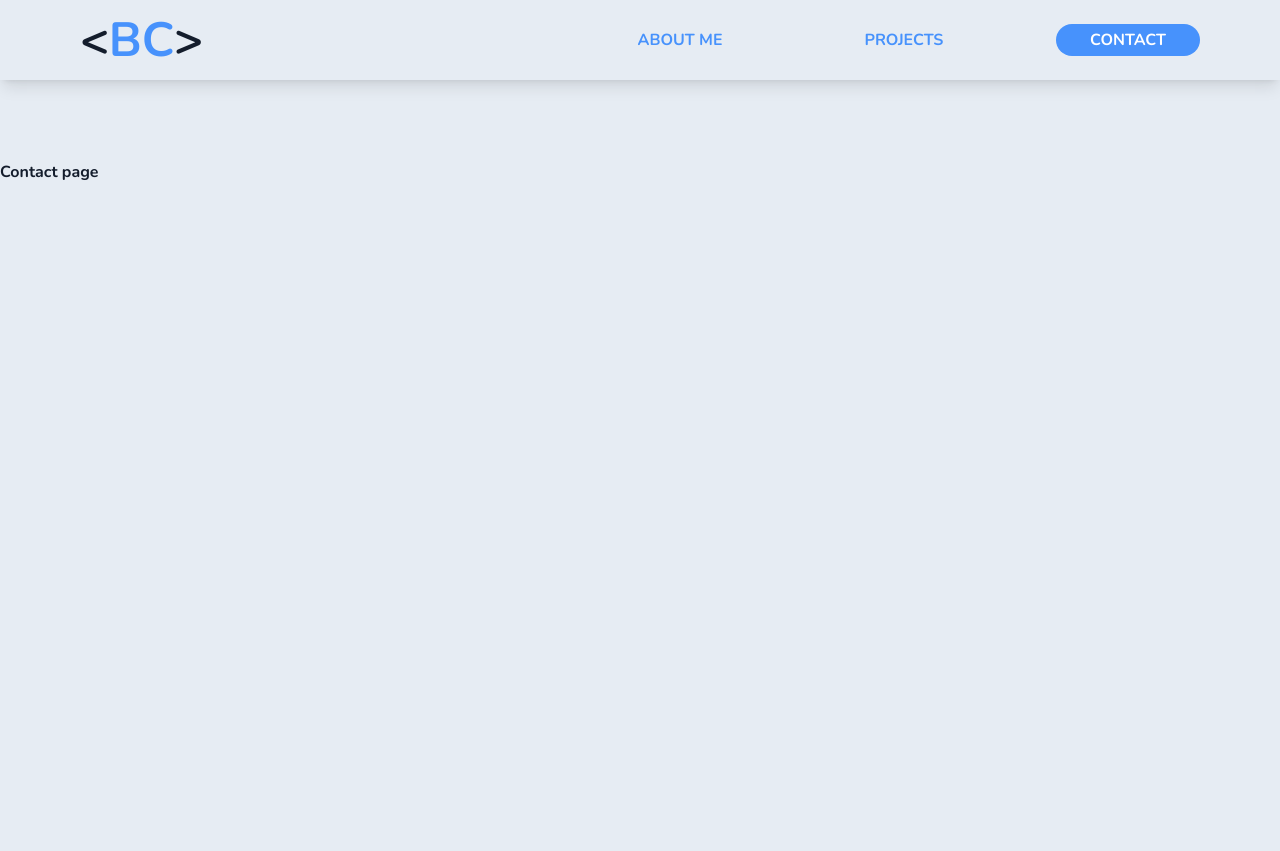
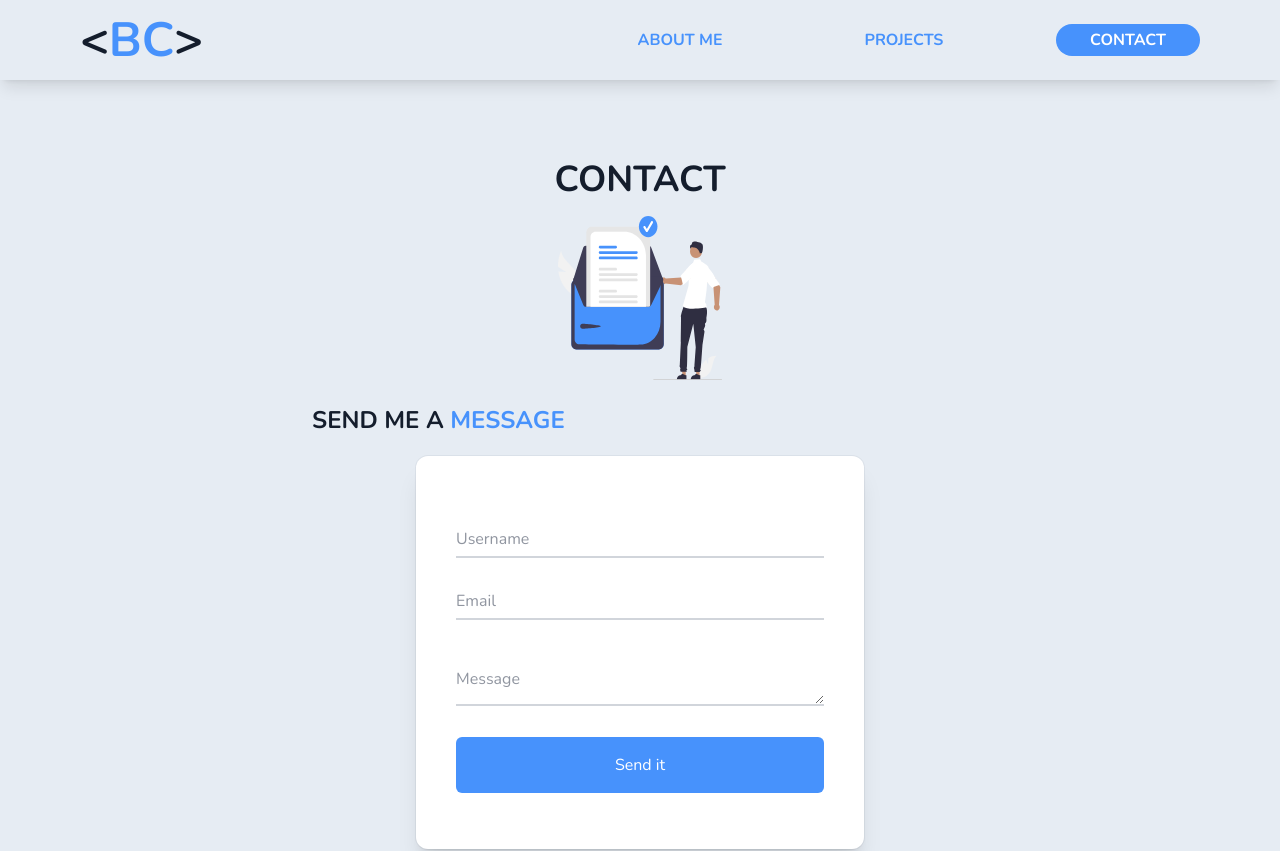
Before and after one commit to BrianC9/portfolio, a Next.js app: page /contact in a window 1280 px wide. Shown: the top 851 px of the page. Before the commit the page ends 800 px from the top, so only its background shows below. Built offline with nearby package versions, Linux system fonts and the light colour scheme.

Commit message:
feat: contact page ui

```diff
--- /dev/null
+++ b/components/Form.jsx
@@ -0,0 +1,69 @@
+import React from 'react';
+
+function Form() {
+  return (
+    <div className='relative mx-auto w-full max-w-md bg-white px-6 pt-10 pb-8 shadow-xl ring-1 ring-gray-900/5 sm:rounded-xl sm:px-10'>
+      <div className='w-full'>
+        <form action=''>
+          <div className='relative mt-6'>
+            <input
+              type='text'
+              name='username'
+              id='username'
+              required
+              placeholder='Username'
+              className='peer mt-1 w-full border-b-2 border-gray-300 px-0 py-1 placeholder:text-transparent focus:border-primary focus:outline-none'
+            />
+            <label
+              htmlFor='username'
+              className='text-red pointer-events-none absolute top-0 left-0 origin-left -translate-y-1/2 transform text-sm opacity-75 transition-all duration-100 ease-in-out peer-placeholder-shown:top-1/2 peer-placeholder-shown:text-base peer-placeholder-shown:text-gray-500 peer-focus:top-0 peer-focus:pl-0 peer-focus:text-sm peer-focus:text-gray-800'
+            >
+              Username
+            </label>
+          </div>
+          <div className='relative mt-6'>
+            <input
+              type='email'
+              name='email'
+              id='email'
+              required
+              placeholder='Email Address'
+              className='peer mt-1 w-full border-b-2 border-gray-300 px-0 py-1 placeholder:text-transparent focus:border-gray-500 focus:outline-none'
+            />
+            <label
+              htmlFor='email'
+              className='text-red pointer-events-none absolute top-0 left-0 origin-left -translate-y-1/2 transform text-sm opacity-75 transition-all duration-100 ease-in-out peer-placeholder-shown:top-1/2 peer-placeholder-shown:text-base peer-placeholder-shown:text-gray-500 peer-focus:top-0 peer-focus:pl-0 peer-focus:text-sm peer-focus:text-gray-800'
+            >
+              Email
+            </label>
+          </div>
+          <div className='relative mt-6'>
+            <textarea
+              name='message'
+              id='message'
+              required
+              placeholder='Message...'
+              className='peer peer mt-1 w-full border-b-2 border-gray-300 px-0 py-1 placeholder:text-transparent focus:border-primary focus:outline-none'
+            ></textarea>
+            <label
+              htmlFor='message'
+              className='pointer-events-none absolute top-0 left-0 origin-left -translate-y-1/2 transform text-sm  opacity-75 transition-all duration-100 ease-in-out peer-placeholder-shown:top-1/2 peer-placeholder-shown:text-base peer-placeholder-shown:text-gray-500 peer-focus:top-0 peer-focus:pl-0 peer-focus:text-sm peer-focus:text-gray-800'
+            >
+              Message
+            </label>
+          </div>
+          <div className='my-6'>
+            <button
+              type='submit'
+              className='w-full rounded-md bg-secondary px-3 py-4 text-white hover:bg-sky-600 focus:bg-primart focus:outline-none'
+            >
+              Send it
+            </button>
+          </div>
+        </form>
+      </div>
+    </div>
+  );
+}
+
+export default Form;
--- a/pages/contact.jsx
+++ b/pages/contact.jsx
@@ -1,13 +1,43 @@
-import MainLayout from "@/components/MainLayout";
-import React from "react";
-import Head from "next/head";
+import MainLayout from '@/components/MainLayout';
+import React from 'react';
+import Form from '@/components/Form';
+import Image from 'next/image';
+import SocialIcons from '@/components/SocialIcons';
+
 function Contact() {
   return (
-    <MainLayout>
-      <Head>
-        <title>BC - Contact</title>
-      </Head>
-      <h1>Contact page</h1>
+    <MainLayout page={'Contact me'}>
+      <main className='px-5 sm:px-10 md:px-15 lg:px-20 xl:px-30 max-w-[85ch] mx-auto'>
+        <section
+          id='heading'
+          className='grid gap-4 grid-cols-1 place-content-center place-items-center w-2/4 mx-auto'
+        >
+          <h1 className='text-2xl md:text-4xl uppercase'>Contact</h1>
+          <Image
+            src={'/assets/images/undraw-contact.svg'}
+            alt='A person launching a rocket'
+            width={400}
+            height={400}
+            className=' w-full md:w-2/4'
+            priority={true}
+            blurDataURL={'/assets/images/undraw-contact.svg'}
+            placeholder='blur'
+          />
+        </section>
+        <section className='grid gap-5 my-6 max-w-[85ch] mx-auto '>
+          <h2 className='text-xl md:text-2xl uppercase'>
+            Send me a <span className='text-secondary'>message</span>
+          </h2>
+
+          <Form />
+        </section>
+        <section className='grid gap-5 my-16 max-w-[85ch] mx-auto '>
+          <h2 className='text-xl md:text-2xl uppercase'>
+            Find me in my <span className='text-secondary'>socials</span>
+          </h2>
+          <SocialIcons />{' '}
+        </section>
+      </main>
     </MainLayout>
   );
 }
```
Also changed, not shown: components/Header.jsx (+52 -53 lines), pages/projects/[projectId].jsx (+64 -63 lines), public/assets/images/undraw-building.svg, public/assets/images/undraw-contact.svg (added).
